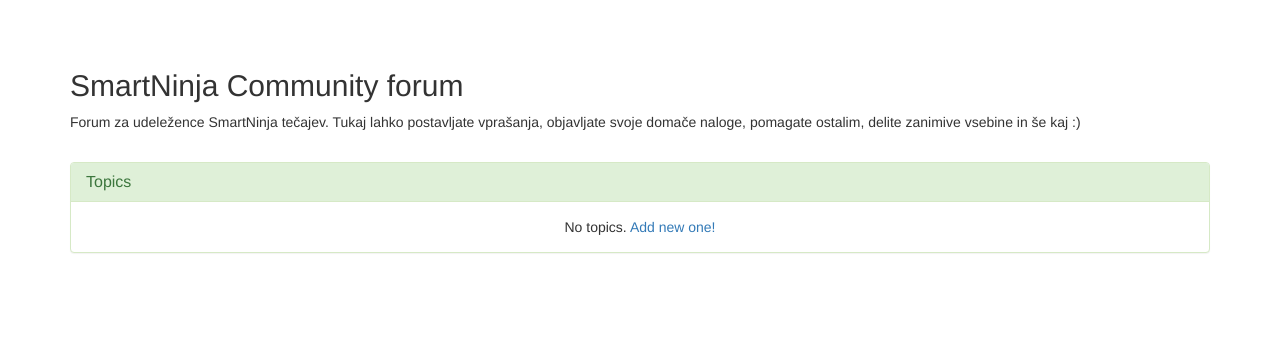
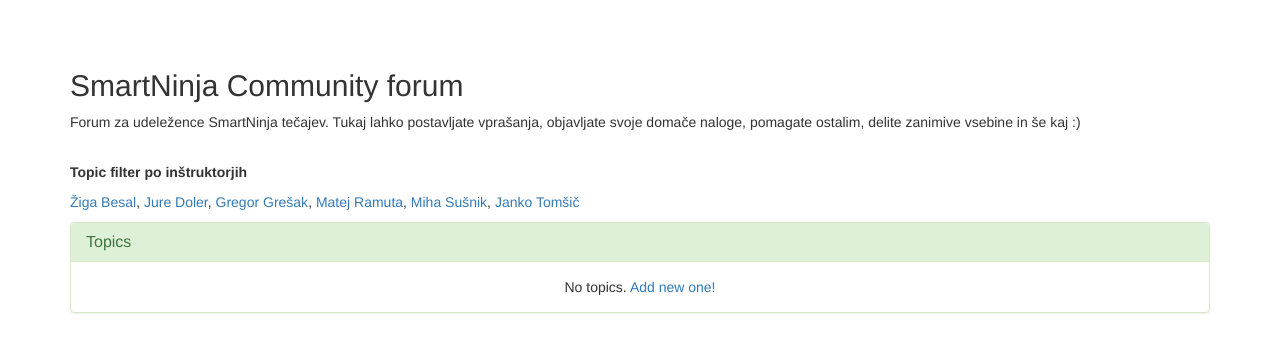
Before and after one commit to smartninja/forum, a Python web app: template templates/index.html in a window 1280 px wide. Shown: the part 51-403 px from the top of the page. Run offline with Jinja, Linux system fonts and the light colour scheme; the template is opened without the code that fills it, so the values that code supplies are empty.

Commit message:
search updated, instructor filter added

```diff
--- a/app.yaml
+++ b/app.yaml
@@ -1,5 +1,5 @@
 application: smartninjaforum
-version: 5
+version: 6
 runtime: python27
 api_version: 1
 threadsafe: true
--- a/handlers/BasicHandlers/SearchHandler.py
+++ b/handlers/BasicHandlers/SearchHandler.py
@@ -13,7 +13,7 @@ class SearchHandler(BaseHandler):
             args["username"] = user
         if query:
             args["query"] = query
-            topics = Topic.query(Topic.tags == query).order(-Topic.latest_comment_created2).fetch()
+            topics = Topic.query(Topic.tags == query, Topic.deleted == False).order(-Topic.latest_comment_created2).fetch()
             if topics:
                 args["topics"] = topics
             self.render_template("search.html", args)
--- a/templates/index.html
+++ b/templates/index.html
@@ -8,6 +8,18 @@
 
     <br>
 
+    <p><strong>Topic filter po inštruktorjih</strong></p>
+    <p>
+        <a href="/search?query=Ziga+Besal">Žiga Besal</a>,
+        <a href="/search?query=Jure+Doler">Jure Doler</a>,
+        <a href="/search?query=Gregor+Gresak">Gregor Grešak</a>,
+        <a href="/search?query=Matej+Ramuta">Matej Ramuta</a>,
+        <a href="/search?query=Miha+Susnik">Miha Sušnik</a>,
+        <a href="/search?query=Janko+Tomsic">Janko Tomšič</a>
+    </p>
+
+    <div class="row">
+        <div class="col-lg-12">
             <div class="panel panel-success">
                 <div class="panel-heading">
                     <h3 class="panel-title">Topics</h3>
@@ -16,7 +28,6 @@
                 <table class="table table-bordered">
                     <tr>
                         <th width="25%">Title</th>
-                    <th class="text-center"># of comments</th>
                         <th class="text-center">Started on</th>
                         <th class="text-center">Started by</th>
                         <th class="text-center">Latest comment on</th>
@@ -27,8 +38,11 @@
                     </tr>
                     {% for topic in topics %}
                     <tr>
-                    <td><a href="/topic/{{ topic.key.id() }}">{{ topic.title }}</a>{% if topic.closed %} <span class="label label-default">Closed</span>{% endif %}</td>
-                    <td class="text-center"><span class="glyphicon glyphicon-comment"></span> {{ topic.num_comments }} comments</td>
+                        <td>
+                            <a href="/topic/{{ topic.key.id() }}">{{ topic.title }}</a>
+                            {% if topic.closed %} <span class="label label-default">Closed</span>{% endif %}
+                            <span class="glyphicon glyphicon-comment"></span> {{ topic.num_comments }}
+                        </td>
                         <td class="text-center">{{ topic.get_datetime(topic.created).strftime('%d.%m.%Y at %H:%M') }}</td>
                         <td class="text-center">{{ topic.author }}</td>
                         <td class="text-center">{% if topic.latest_comment_created2 %}{{ topic.get_datetime(topic.latest_comment_created2).strftime('%d.%m.%Y at %H:%M') }}{% endif %}</td>
@@ -53,4 +67,8 @@
                 </div>
                 {% endif %}
             </div>
+        </div>
+    </div>
+
+
 {% endblock content %}
```
Lines whose indentation alone changed are shown as unchanged.
